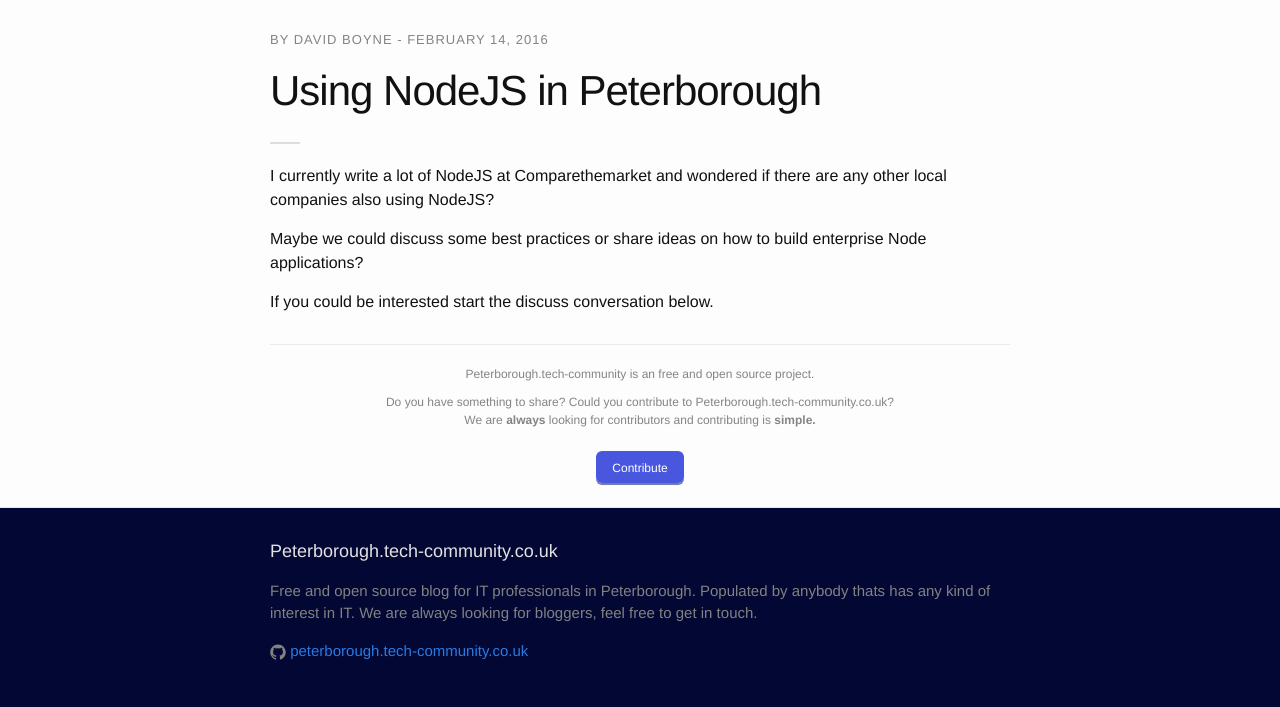
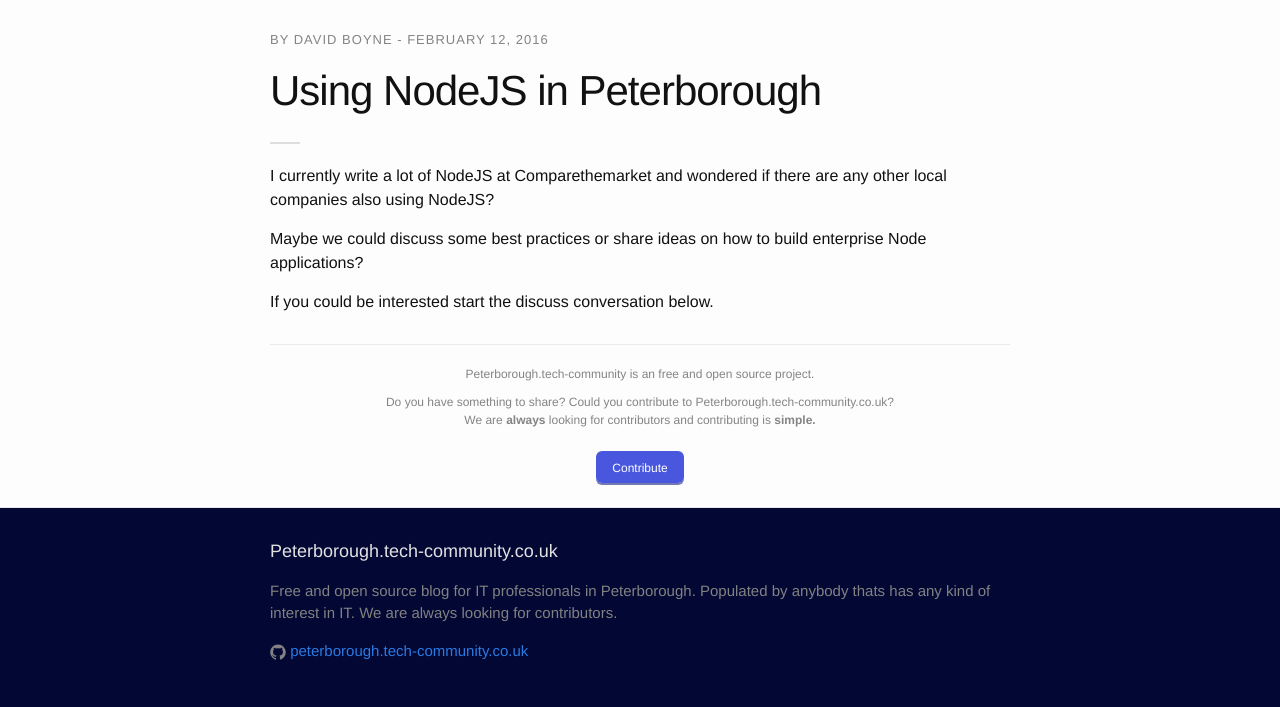
Before and after one commit to boyney123/peterborough.tech-community.co.uk, a Jekyll site: the page built from _posts/2016-02-15-using-node.markdown, in a window 1280 px wide. Shown: the part 462-1169 px from the top of the page. Built offline with Jekyll 4.4.1, drawn with Linux system fonts in a browser that asks for light colours; nearby versions of some CDN libraries.

Commit message:
DB - updated readme

```diff
--- a/_config.yml
+++ b/_config.yml
@@ -10,7 +10,7 @@
 description: > # this means to ignore newlines until "baseurl:"
   Free and open source blog for IT professionals in Peterborough. Populated by anybody thats has any kind of interest in IT.
 
-  We are always looking for bloggers, feel free to get in touch.
+  We are always looking for contributors.
 baseurl: "" # the subpath of your site, e.g. /blog
 url: "http://yourdomain.com" # the base hostname & protocol for your site
 github_username:  peterborough.tech-community.co.uk
--- a/_posts/2016-02-15-using-node.markdown
+++ b/_posts/2016-02-15-using-node.markdown
@@ -2,7 +2,7 @@
 layout: post
 title:  "Using NodeJS in Peterborough"
 cover: https://c2.staticflickr.com/4/3434/3251868894_c44d919bd5.jpg
-date:   2016-02-14 21:44:56 +0000
+date:   2016-02-12 21:44:56 +0000
 categories: tech
 subtitle: Helping
 blurb: What are the best practices? Can we learn from each other?
```
Also changed, not shown: README.md.
